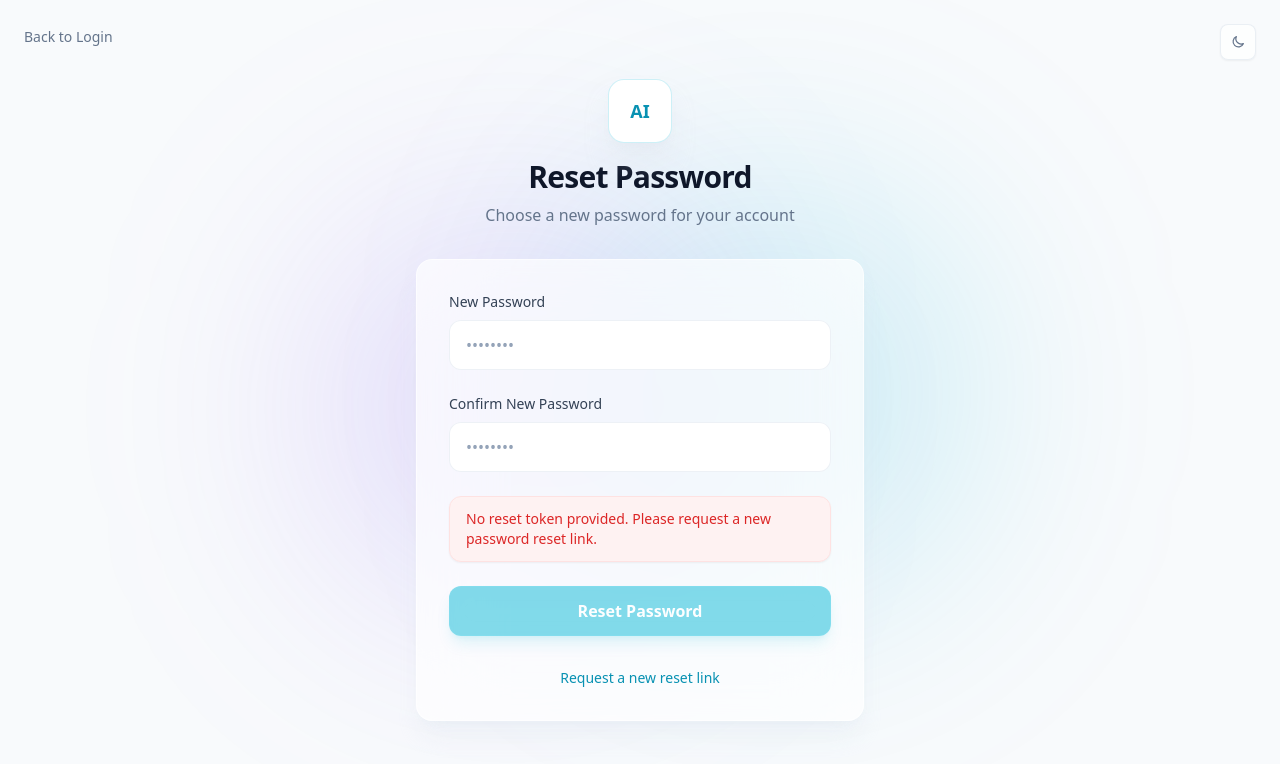
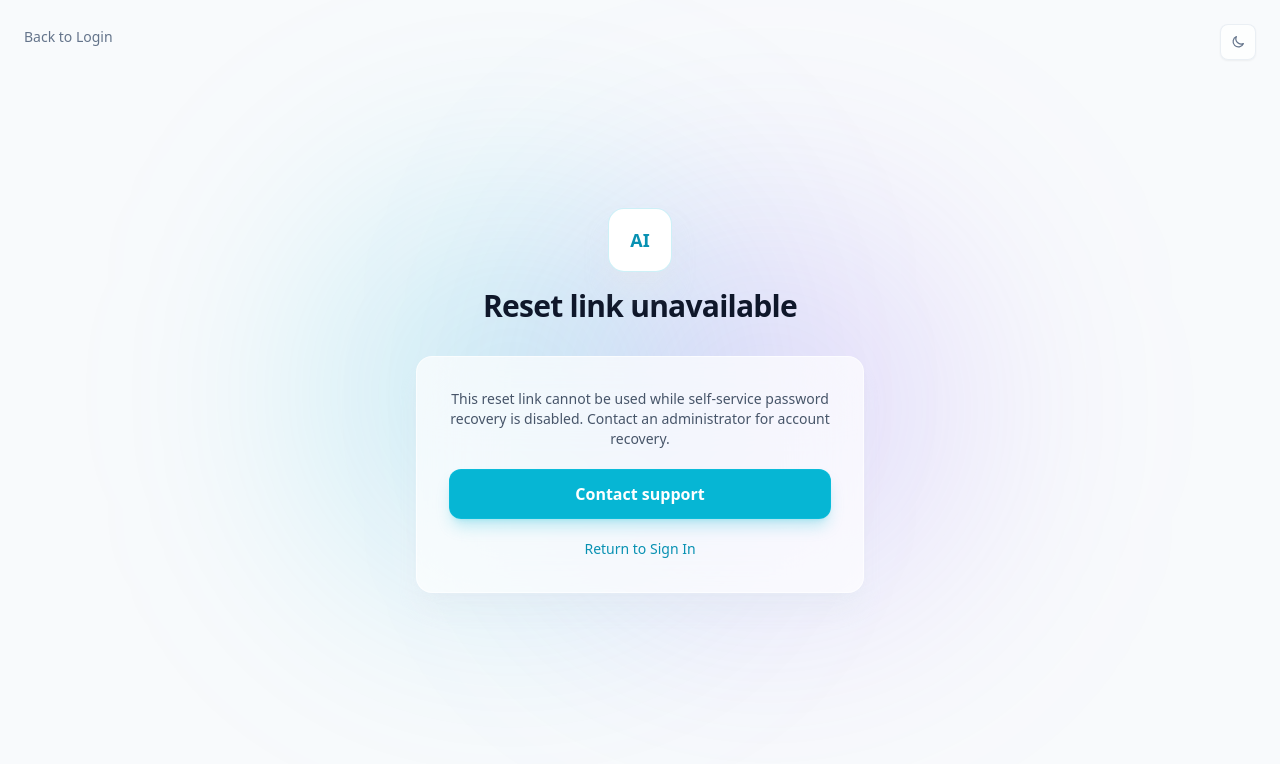
Before and after one commit to RuchiraDasanayake/modular-multi-agent-document-ai, a Next.js app in the folder frontend/: page /reset-password in a window 1280 px wide. Shown: the top 764 px of the page. Built offline with nearby package versions, Linux system fonts and the light colour scheme.

Commit message:
Make auth forms accessible and disable reset UI

```diff
--- a/frontend/src/app/forgot-password/page.tsx
+++ b/frontend/src/app/forgot-password/page.tsx
@@ -1,115 +1,31 @@
-"use client";
-
 import Link from "next/link";
-import { useRouter } from "next/navigation";
-import { useState } from "react";
-import { api } from "@/lib/api";
 import { ThemeToggle } from "@/components/theme-toggle";
 
 export default function ForgotPasswordPage() {
-    const router = useRouter();
-    const [email, setEmail] = useState("");
-    const [error, setError] = useState("");
-    const [loading, setLoading] = useState(false);
-    const [submitted, setSubmitted] = useState(false);
-
-    const handleSubmit = async (e: React.FormEvent) => {
-        e.preventDefault();
-        setError("");
-        setLoading(true);
-        try {
-            const res = await api.forgotPassword(email);
-            if (res.token) {
-                // Demo mode: redirect directly with the token
-                router.push(`/reset-password?token=${res.token}`);
-            } else {
-                setSubmitted(true);
-            }
-        } catch (err: unknown) {
-            setError(err instanceof Error ? err.message : "Something went wrong");
-        } finally {
-            setLoading(false);
-        }
-    };
-
     return (
         <div className="min-h-screen flex items-center justify-center bg-slate-50 dark:bg-gray-950 px-4 relative overflow-hidden transition-colors duration-300">
-            {/* Top Bar */}
             <div className="absolute top-6 left-6 z-50">
                 <Link href="/login" className="text-sm text-slate-500 dark:text-gray-400 hover:text-slate-900 dark:hover:text-white transition-colors font-medium">
                     Back to Login
                 </Link>
             </div>
-            <div className="absolute top-6 right-6 z-50">
-                <ThemeToggle />
-            </div>
-
-            {/* Background Effects */}
+            <div className="absolute top-6 right-6 z-50"><ThemeToggle /></div>
             <div className="absolute top-1/4 left-1/4 w-96 h-96 bg-amber-500/20 dark:bg-amber-500/10 rounded-full blur-[120px] pointer-events-none" />
             <div className="absolute bottom-1/4 right-1/4 w-96 h-96 bg-brand-500/20 dark:bg-brand-500/10 rounded-full blur-[120px] pointer-events-none" />
 
-            <div className="w-full max-w-md relative z-10">
-                {/* Logo */}
+            <main className="w-full max-w-md relative z-10">
                 <div className="text-center mb-8">
-                    <div className="inline-flex items-center justify-center w-16 h-16 rounded-2xl bg-white dark:bg-gray-900 border border-amber-500/20 dark:border-amber-500/30 mb-4 text-amber-600 dark:text-amber-300 text-lg font-bold shadow-xl shadow-slate-200/50 dark:shadow-amber-500/10 backdrop-blur-md">
-                        AI
-                    </div>
-                    <h1 className="text-3xl font-bold text-slate-900 dark:text-white tracking-tight">Forgot Password</h1>
-                    <p className="text-slate-500 dark:text-gray-400 mt-2 font-medium">
-                        Enter your email to reset your password
+                    <div className="inline-flex items-center justify-center w-16 h-16 rounded-2xl bg-white dark:bg-gray-900 border border-amber-500/20 dark:border-amber-500/30 mb-4 text-amber-600 dark:text-amber-300 text-lg font-bold shadow-xl shadow-slate-200/50 dark:shadow-amber-500/10 backdrop-blur-md">AI</div>
+                    <h1 className="text-3xl font-bold text-slate-900 dark:text-white tracking-tight">Password recovery unavailable</h1>
+                </div>
+                <div className="glass-panel rounded-2xl p-8 space-y-5 text-center">
+                    <p className="text-sm text-slate-600 dark:text-gray-300">
+                        Self-service password reset is unavailable. Contact an administrator for account recovery.
                     </p>
+                    <Link href="/contact" className="block w-full py-3 glass-button rounded-xl">Contact support</Link>
+                    <Link href="/login" className="inline-block text-sm text-brand-600 dark:text-brand-400 hover:underline">Return to Sign In</Link>
                 </div>
-
-                {submitted ? (
-                    <div className="glass-panel rounded-2xl p-8 text-center space-y-4">
-                        <h2 className="text-lg font-semibold text-slate-900 dark:text-white">Check Your Email</h2>
-                        <p className="text-slate-500 dark:text-gray-400 text-sm">
-                            If an account exists with that email, we&apos;ve sent a password reset link.
-                        </p>
-                        <Link
-                            href="/login"
-                            className="inline-block mt-4 text-sm text-brand-600 dark:text-brand-400 hover:text-brand-500 font-medium transition-colors"
-                        >
-                            Return to Sign In
-                        </Link>
-                    </div>
-                ) : (
-                    <form onSubmit={handleSubmit} className="glass-panel rounded-2xl p-8 space-y-6">
-                        <div>
-                            <label className="block text-sm font-medium text-slate-700 dark:text-gray-300 mb-2">Email Address</label>
-                            <input
-                                type="email"
-                                value={email}
-                                onChange={(e) => setEmail(e.target.value)}
-                                className="w-full px-4 py-3 glass-input rounded-xl text-slate-900 dark:text-white placeholder:text-slate-400 dark:placeholder:text-gray-500"
-                                placeholder="you@example.com"
-                                required
-                            />
-                        </div>
-
-                        {error && (
-                            <div className="bg-red-50 dark:bg-red-900/20 border border-red-100 dark:border-red-900/50 backdrop-blur-md rounded-xl px-4 py-3 text-red-600 dark:text-red-400 text-sm shadow-sm">
-                                {error}
-                            </div>
-                        )}
-
-                        <button
-                            type="submit"
-                            disabled={loading}
-                            className="w-full py-3 glass-button rounded-xl disabled:opacity-50 disabled:cursor-not-allowed"
-                        >
-                            {loading ? "Sending..." : "Send Reset Link"}
-                        </button>
-
-                        <p className="text-sm text-slate-500 dark:text-gray-400 text-center pt-2">
-                            Remember your password?{" "}
-                            <Link href="/login" className="text-brand-600 dark:text-brand-400 hover:text-brand-500 dark:hover:text-brand-300 font-medium transition-colors">
-                                Sign in
-                            </Link>
-                        </p>
-                    </form>
-                )}
-            </div>
+            </main>
         </div>
     );
 }
--- a/frontend/src/app/login/page.tsx
+++ b/frontend/src/app/login/page.tsx
@@ -60,8 +60,11 @@ export default function LoginPage() {
                 {/* Form */}
                 <form onSubmit={handleSubmit} className="glass-panel rounded-2xl p-8 space-y-6">
                     <div>
-                        <label className="block text-sm font-medium text-slate-700 dark:text-gray-300 mb-2">Username</label>
+                        <label htmlFor="login-username" className="block text-sm font-medium text-slate-700 dark:text-gray-300 mb-2">Username</label>
                         <input
+                            id="login-username"
+                            name="username"
+                            autoComplete="username"
                             type="text"
                             value={username}
                             onChange={(e) => setUsername(e.target.value)}
@@ -72,8 +75,11 @@ export default function LoginPage() {
                     </div>
 
                     <div>
-                        <label className="block text-sm font-medium text-slate-700 dark:text-gray-300 mb-2">Password</label>
+                        <label htmlFor="login-password" className="block text-sm font-medium text-slate-700 dark:text-gray-300 mb-2">Password</label>
                         <input
+                            id="login-password"
+                            name="password"
+                            autoComplete="current-password"
                             type="password"
                             value={password}
                             onChange={(e) => setPassword(e.target.value)}
@@ -84,7 +90,7 @@ export default function LoginPage() {
                     </div>
 
                     {error && (
-                        <div className="bg-red-50 dark:bg-red-900/20 border border-red-100 dark:border-red-900/50 backdrop-blur-md rounded-xl px-4 py-3 text-red-600 dark:text-red-400 text-sm shadow-sm">
+                        <div role="alert" className="bg-red-50 dark:bg-red-900/20 border border-red-100 dark:border-red-900/50 backdrop-blur-md rounded-xl px-4 py-3 text-red-600 dark:text-red-400 text-sm shadow-sm">
                             {error}
                         </div>
                     )}
--- a/frontend/src/app/reset-password/page.tsx
+++ b/frontend/src/app/reset-password/page.tsx
@@ -1,154 +1,31 @@
-"use client";
-
 import Link from "next/link";
-import { Suspense, useEffect, useState } from "react";
-import { useRouter, useSearchParams } from "next/navigation";
-import { api } from "@/lib/api";
 import { ThemeToggle } from "@/components/theme-toggle";
-
-function ResetPasswordForm() {
-    const router = useRouter();
-    const searchParams = useSearchParams();
-    const token = searchParams.get("token") || "";
-
-    const [password, setPassword] = useState("");
-    const [confirm, setConfirm] = useState("");
-    const [error, setError] = useState("");
-    const [loading, setLoading] = useState(false);
-    const [success, setSuccess] = useState(false);
-
-    useEffect(() => {
-        if (!token) {
-            setError("No reset token provided. Please request a new password reset link.");
-        }
-    }, [token]);
-
-    const handleSubmit = async (e: React.FormEvent) => {
-        e.preventDefault();
-        setError("");
-
-        if (password !== confirm) {
-            setError("Passwords do not match");
-            return;
-        }
-
-        setLoading(true);
-        try {
-            await api.resetPassword(token, password);
-            setSuccess(true);
-            setTimeout(() => router.push("/login"), 3000);
-        } catch (err: unknown) {
-            setError(err instanceof Error ? err.message : "Password reset failed");
-        } finally {
-            setLoading(false);
-        }
-    };
-
-    return (
-        <div className="w-full max-w-md relative z-10">
-            {/* Logo */}
-            <div className="text-center mb-8">
-                <div className="inline-flex items-center justify-center w-16 h-16 rounded-2xl bg-white dark:bg-gray-900 border border-brand-500/20 dark:border-brand-500/30 mb-4 text-brand-600 dark:text-brand-300 text-lg font-bold shadow-xl shadow-slate-200/50 dark:shadow-brand-500/10 backdrop-blur-md">
-                    AI
-                </div>
-                <h1 className="text-3xl font-bold text-slate-900 dark:text-white tracking-tight">Reset Password</h1>
-                <p className="text-slate-500 dark:text-gray-400 mt-2 font-medium">
-                    Choose a new password for your account
-                </p>
-            </div>
-
-            {success ? (
-                <div className="glass-panel rounded-2xl p-8 text-center space-y-4">
-                    <h2 className="text-lg font-semibold text-slate-900 dark:text-white">Password Reset Complete</h2>
-                    <p className="text-slate-500 dark:text-gray-400 text-sm">
-                        Your password has been changed. Redirecting to sign in...
-                    </p>
-                    <Link
-                        href="/login"
-                        className="inline-block mt-4 text-sm text-brand-600 dark:text-brand-400 hover:text-brand-500 font-medium transition-colors"
-                    >
-                        Go to Sign In
-                    </Link>
-                </div>
-            ) : (
-                <form onSubmit={handleSubmit} className="glass-panel rounded-2xl p-8 space-y-6">
-                    <div>
-                        <label className="block text-sm font-medium text-slate-700 dark:text-gray-300 mb-2">New Password</label>
-                        <input
-                            type="password"
-                            value={password}
-                            onChange={(e) => setPassword(e.target.value)}
-                            className="w-full px-4 py-3 glass-input rounded-xl text-slate-900 dark:text-white placeholder:text-slate-400 dark:placeholder:text-gray-500"
-                            placeholder="••••••••"
-                            minLength={6}
-                            required
-                            disabled={!token}
-                        />
-                    </div>
-
-                    <div>
-                        <label className="block text-sm font-medium text-slate-700 dark:text-gray-300 mb-2">Confirm New Password</label>
-                        <input
-                            type="password"
-                            value={confirm}
-                            onChange={(e) => setConfirm(e.target.value)}
-                            className="w-full px-4 py-3 glass-input rounded-xl text-slate-900 dark:text-white placeholder:text-slate-400 dark:placeholder:text-gray-500"
-                            placeholder="••••••••"
-                            minLength={6}
-                            required
-                            disabled={!token}
-                        />
-                    </div>
-
-                    {error && (
-                        <div className="bg-red-50 dark:bg-red-900/20 border border-red-100 dark:border-red-900/50 backdrop-blur-md rounded-xl px-4 py-3 text-red-600 dark:text-red-400 text-sm shadow-sm">
-                            {error}
-                        </div>
-                    )}
-
-                    <button
-                        type="submit"
-                        disabled={loading || !token}
-                        className="w-full py-3 glass-button rounded-xl disabled:opacity-50 disabled:cursor-not-allowed"
-                    >
-                        {loading ? "Resetting..." : "Reset Password"}
-                    </button>
-
-                    <p className="text-sm text-slate-500 dark:text-gray-400 text-center pt-2">
-                        <Link href="/forgot-password" className="text-brand-600 dark:text-brand-400 hover:text-brand-500 dark:hover:text-brand-300 font-medium transition-colors">
-                            Request a new reset link
-                        </Link>
-                    </p>
-                </form>
-            )}
-        </div>
-    );
-}
 
 export default function ResetPasswordPage() {
     return (
         <div className="min-h-screen flex items-center justify-center bg-slate-50 dark:bg-gray-950 px-4 relative overflow-hidden transition-colors duration-300">
-            {/* Top Bar */}
             <div className="absolute top-6 left-6 z-50">
                 <Link href="/login" className="text-sm text-slate-500 dark:text-gray-400 hover:text-slate-900 dark:hover:text-white transition-colors font-medium">
                     Back to Login
                 </Link>
             </div>
-            <div className="absolute top-6 right-6 z-50">
-                <ThemeToggle />
-            </div>
+            <div className="absolute top-6 right-6 z-50"><ThemeToggle /></div>
+            <div className="absolute top-1/4 left-1/4 w-96 h-96 bg-brand-500/20 dark:bg-brand-500/10 rounded-full blur-[120px] pointer-events-none" />
+            <div className="absolute bottom-1/4 right-1/4 w-96 h-96 bg-violet-500/20 dark:bg-violet-500/10 rounded-full blur-[120px] pointer-events-none" />
 
-            {/* Background Effects */}
-            <div className="absolute top-1/4 right-1/4 w-96 h-96 bg-brand-500/20 dark:bg-brand-500/10 rounded-full blur-[120px] pointer-events-none" />
-            <div className="absolute bottom-1/4 left-1/4 w-96 h-96 bg-violet-500/20 dark:bg-violet-500/10 rounded-full blur-[120px] pointer-events-none" />
-
-            <Suspense fallback={
-                <div className="flex items-center justify-center h-64">
-                    <div className="w-8 h-8 border-2 border-brand-500 border-t-transparent rounded-full animate-spin" />
+            <main className="w-full max-w-md relative z-10">
+                <div className="text-center mb-8">
+                    <div className="inline-flex items-center justify-center w-16 h-16 rounded-2xl bg-white dark:bg-gray-900 border border-brand-500/20 dark:border-brand-500/30 mb-4 text-brand-600 dark:text-brand-300 text-lg font-bold shadow-xl shadow-slate-200/50 dark:shadow-brand-500/10 backdrop-blur-md">AI</div>
+                    <h1 className="text-3xl font-bold text-slate-900 dark:text-white tracking-tight">Reset link unavailable</h1>
                 </div>
-            }>
-                <ResetPasswordForm />
-            </Suspense>
+                <div className="glass-panel rounded-2xl p-8 space-y-5 text-center">
+                    <p className="text-sm text-slate-600 dark:text-gray-300">
+                        This reset link cannot be used while self-service password recovery is disabled. Contact an administrator for account recovery.
+                    </p>
+                    <Link href="/contact" className="block w-full py-3 glass-button rounded-xl">Contact support</Link>
+                    <Link href="/login" className="inline-block text-sm text-brand-600 dark:text-brand-400 hover:underline">Return to Sign In</Link>
+                </div>
+            </main>
         </div>
     );
 }
--- a/frontend/src/app/signup/page.tsx
+++ b/frontend/src/app/signup/page.tsx
@@ -70,8 +70,11 @@ export default function SignupPage() {
                 {signupOpen ? (
                     <form onSubmit={handleSubmit} className="glass-panel rounded-2xl p-8 space-y-6">
                         <div>
-                            <label className="block text-sm font-medium text-slate-700 dark:text-gray-300 mb-2">Email</label>
+                            <label htmlFor="signup-email" className="block text-sm font-medium text-slate-700 dark:text-gray-300 mb-2">Email</label>
                             <input
+                                id="signup-email"
+                                name="email"
+                                autoComplete="email"
                                 type="email"
                                 value={email}
                                 onChange={(e) => setEmail(e.target.value)}
@@ -82,8 +85,11 @@ export default function SignupPage() {
                         </div>
 
                         <div>
-                            <label className="block text-sm font-medium text-slate-700 dark:text-gray-300 mb-2">Username</label>
+                            <label htmlFor="signup-username" className="block text-sm font-medium text-slate-700 dark:text-gray-300 mb-2">Username</label>
                             <input
+                                id="signup-username"
+                                name="username"
+                                autoComplete="username"
                                 type="text"
                                 value={username}
                                 onChange={(e) => setUsername(e.target.value)}
@@ -96,8 +102,11 @@ export default function SignupPage() {
                         </div>
 
                         <div>
-                            <label className="block text-sm font-medium text-slate-700 dark:text-gray-300 mb-2">Password</label>
+                            <label htmlFor="signup-password" className="block text-sm font-medium text-slate-700 dark:text-gray-300 mb-2">Password</label>
                             <input
+                                id="signup-password"
+                                name="password"
+                                autoComplete="new-password"
                                 type="password"
                                 value={password}
                                 onChange={(e) => setPassword(e.target.value)}
@@ -109,8 +118,11 @@ export default function SignupPage() {
                         </div>
 
                         <div>
-                            <label className="block text-sm font-medium text-slate-700 dark:text-gray-300 mb-2">Confirm Password</label>
+                            <label htmlFor="signup-confirm-password" className="block text-sm font-medium text-slate-700 dark:text-gray-300 mb-2">Confirm Password</label>
                             <input
+                                id="signup-confirm-password"
+                                name="confirm_password"
+                                autoComplete="new-password"
                                 type="password"
                                 value={confirm}
                                 onChange={(e) => setConfirm(e.target.value)}
@@ -122,7 +134,7 @@ export default function SignupPage() {
                         </div>
 
                         {error && (
-                            <div className="bg-red-50 dark:bg-red-900/20 border border-red-100 dark:border-red-900/50 backdrop-blur-md rounded-xl px-4 py-3 text-red-600 dark:text-red-400 text-sm shadow-sm">
+                            <div role="alert" className="bg-red-50 dark:bg-red-900/20 border border-red-100 dark:border-red-900/50 backdrop-blur-md rounded-xl px-4 py-3 text-red-600 dark:text-red-400 text-sm shadow-sm">
                                 {error}
                             </div>
                         )}
```
